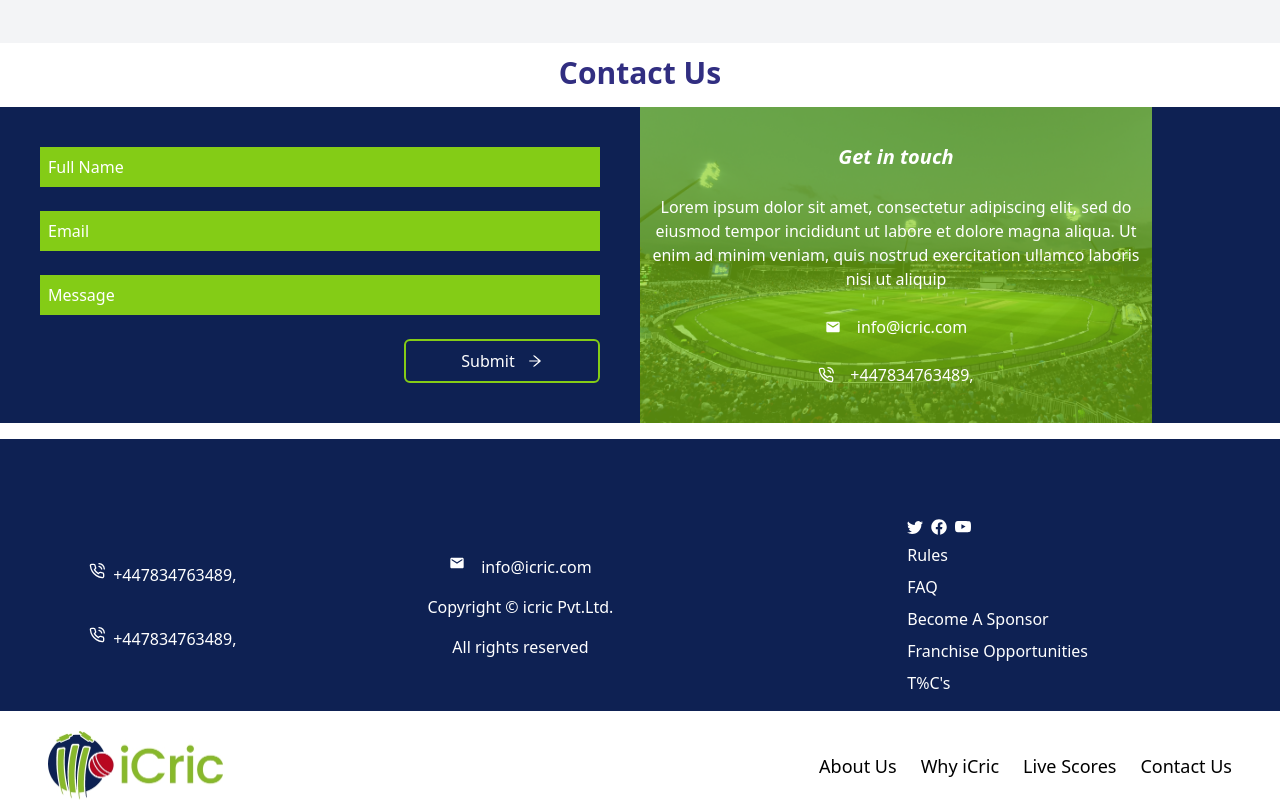
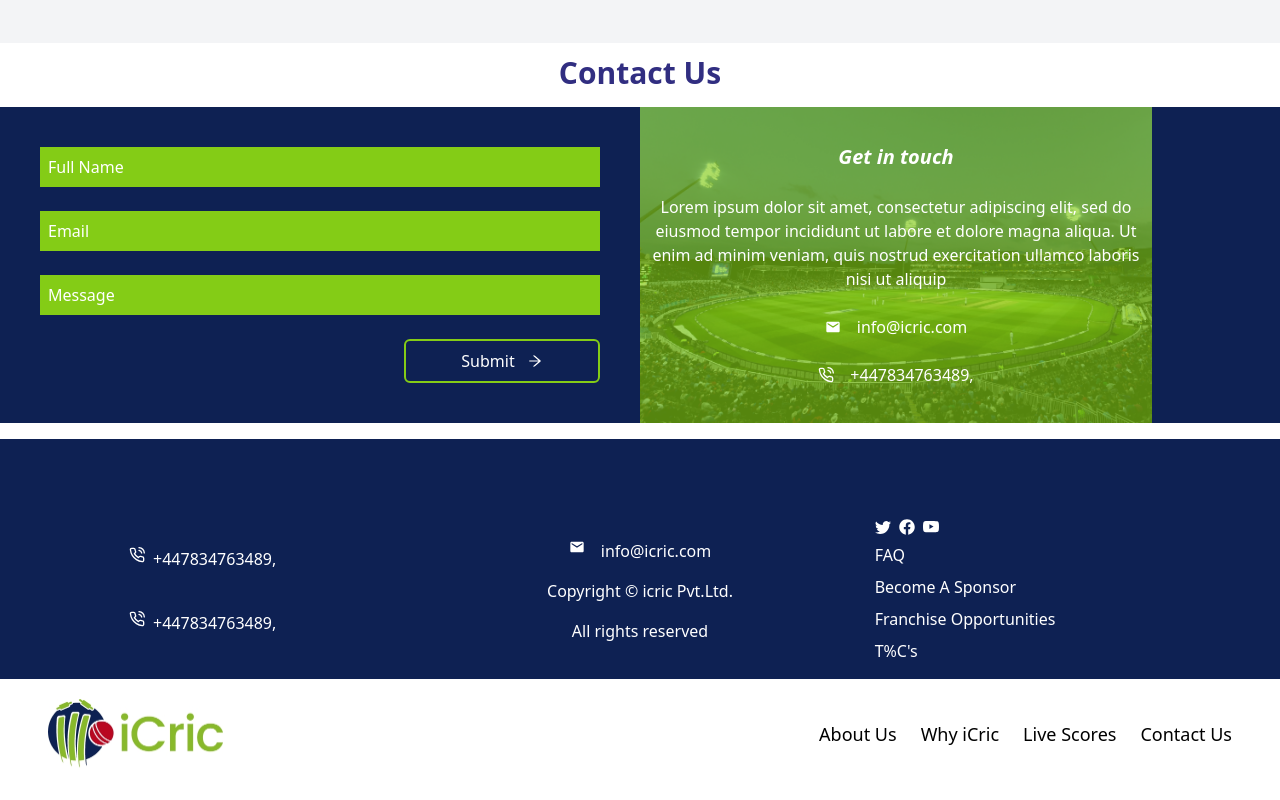
Before and after one commit to anandlunawat/iCric, a React (Create React App) app: page / in a window 1280 px wide. Shown: the part 1542-2342 px from the top of the page. After the commit the page ends 2310 px from the top, so only its background shows below. Built offline with nearby package versions, Linux system fonts and the light colour scheme.

Commit message:
Updated Footer

```diff
--- a/src/Components/Footer.jsx
+++ b/src/Components/Footer.jsx
@@ -19,15 +19,14 @@
                 <span>All rights reserved</span>
             </div>
             <div className="flex flex-col gap-2 md:whitespace-pre md:basis-1/3 md:items-center md:justify-center">
-                <div className="flex gap-2 md:self-start md:px-48"><BsTwitter />
+                <div className="flex gap-2 md:self-start ml:px-48"><BsTwitter />
                         <FaFacebook />
                         <BsYoutube />
                 </div>
-                <span className="md:self-start md:px-48">Rules</span>
-                <span className="md:self-start md:px-48">FAQ</span>
-                <span className="md:self-start md:px-48">Become A Sponsor</span>
-                <span className="md:self-start md:px-48">Franchise Opportunities</span>
-                <span className="md:self-start md:px-48">T%C's</span>
+                <span className="md:self-start ml:px-48">FAQ</span>
+                <span className="md:self-start ml:px-48">Become A Sponsor</span>
+                <span className="md:self-start ml:px-48">Franchise Opportunities</span>
+                <span className="md:self-start ml:px-48">T%C's</span>
             </div>
         </div>
     )
```
